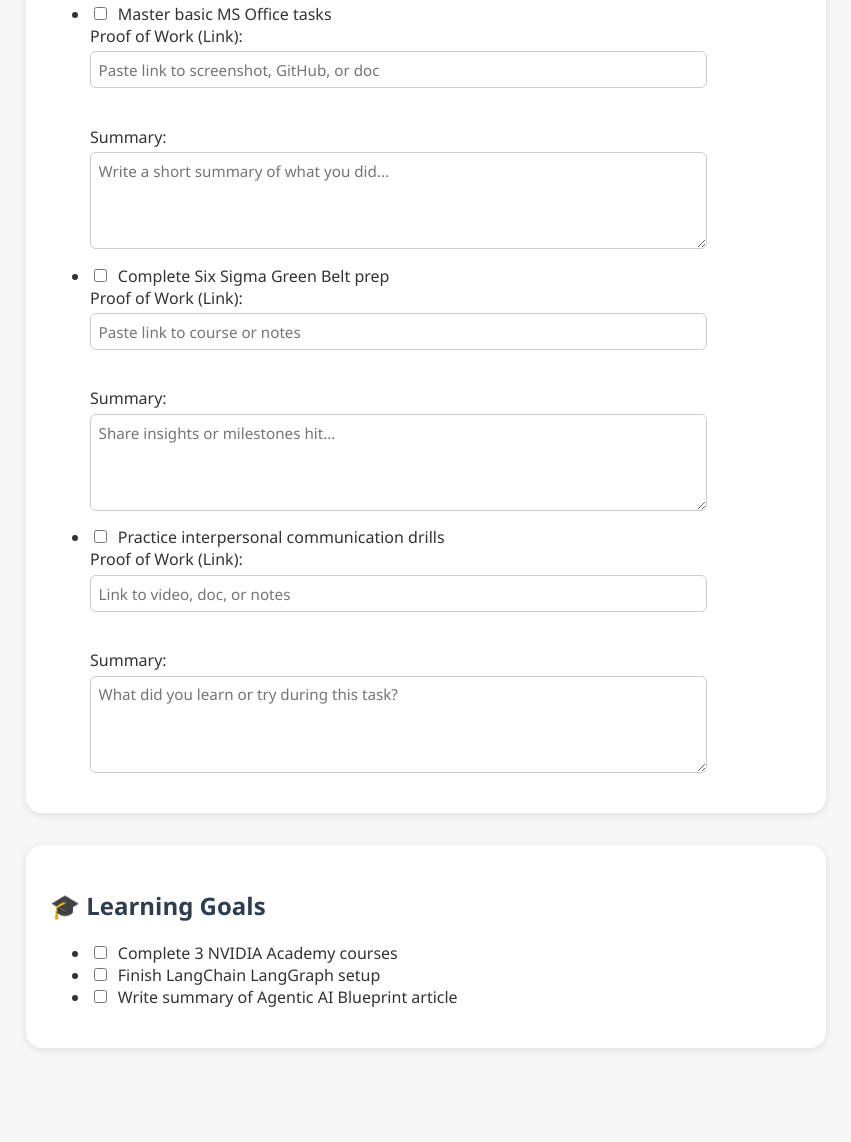
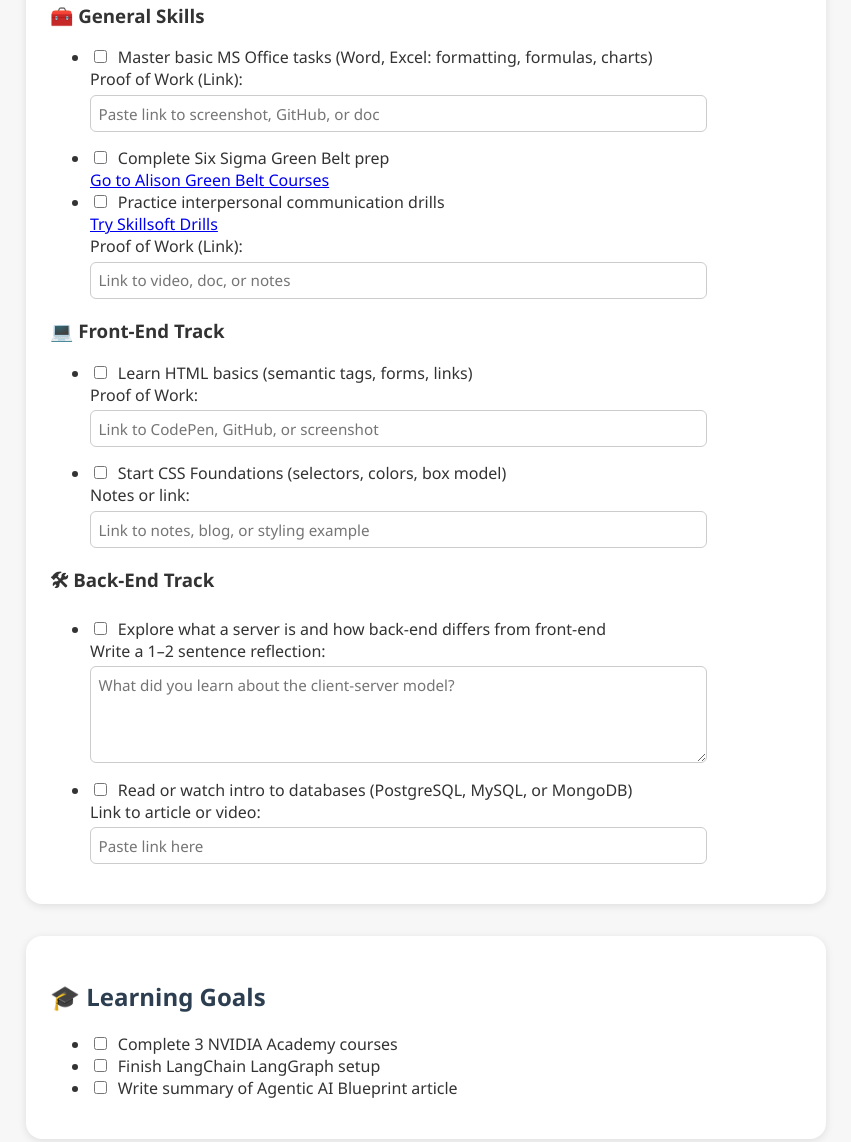
Before and after one commit to JamesOBishop10/agentic-course-checklist, a plain HTML site: page checklist.html in a window 1280 px wide. Shown: the part 212-1354 px from the top of the page, without its empty margins (214-1065 px from the left). Before the commit the page ends 1324 px from the top, so only its background shows below. Drawn offline with Linux system fonts and the light colour scheme.

Commit message:
Added Front-End and Back-End sections to Weeks 1-2

```diff
--- a/checklist.html
+++ b/checklist.html
@@ -3,7 +3,7 @@
 <head>
   <meta charset="UTF-8" />
   <meta name="viewport" content="width=device-width, initial-scale=1.0"/>
-  <title>Course Checklist with Proof</title>
+  <title>Course Checklist with Proof and Tracks</title>
   <link rel="stylesheet" href="style.css">
   <script defer src="progress.js"></script>
 </head>
@@ -12,27 +12,59 @@
   <main>
     <section class="week">
       <h2>Weeks 1–2: Foundations</h2>
+
+      <h3>🧰 General Skills</h3>
       <ul>
         <li>
-          <input type="checkbox"> Master basic MS Office tasks<br>
+          <input type="checkbox"> Master basic MS Office tasks (Word, Excel: formatting, formulas, charts)
+          <br>
           <label>Proof of Work (Link):</label>
-          <input type="url" placeholder="Paste link to screenshot, GitHub, or doc" /><br>
-          <label>Summary:</label>
-          <textarea placeholder="Write a short summary of what you did..."></textarea>
+          <input type="url" placeholder="Paste link to screenshot, GitHub, or doc" />
         </li>
         <li>
-          <input type="checkbox"> Complete Six Sigma Green Belt prep<br>
-          <label>Proof of Work (Link):</label>
-          <input type="url" placeholder="Paste link to course or notes" /><br>
-          <label>Summary:</label>
-          <textarea placeholder="Share insights or milestones hit..."></textarea>
+          <input type="checkbox"> Complete Six Sigma Green Belt prep
+          <br>
+          <a href="https://alison.com/tag/green-belt" target="_blank">Go to Alison Green Belt Courses</a>
         </li>
         <li>
-          <input type="checkbox"> Practice interpersonal communication drills<br>
+          <input type="checkbox"> Practice interpersonal communication drills
+          <br>
+          <a href="https://www.skillsoft.com/caisy" target="_blank">Try Skillsoft Drills</a>
+          <br>
           <label>Proof of Work (Link):</label>
-          <input type="url" placeholder="Link to video, doc, or notes" /><br>
-          <label>Summary:</label>
-          <textarea placeholder="What did you learn or try during this task?"></textarea>
+          <input type="url" placeholder="Link to video, doc, or notes" />
+        </li>
+      </ul>
+
+      <h3>💻 Front-End Track</h3>
+      <ul>
+        <li>
+          <input type="checkbox"> Learn HTML basics (semantic tags, forms, links)
+          <br>
+          <label>Proof of Work:</label>
+          <input type="url" placeholder="Link to CodePen, GitHub, or screenshot" />
+        </li>
+        <li>
+          <input type="checkbox"> Start CSS Foundations (selectors, colors, box model)
+          <br>
+          <label>Notes or link:</label>
+          <input type="url" placeholder="Link to notes, blog, or styling example" />
+        </li>
+      </ul>
+
+      <h3>🛠 Back-End Track</h3>
+      <ul>
+        <li>
+          <input type="checkbox"> Explore what a server is and how back-end differs from front-end
+          <br>
+          <label>Write a 1–2 sentence reflection:</label>
+          <textarea placeholder="What did you learn about the client-server model?"></textarea>
+        </li>
+        <li>
+          <input type="checkbox"> Read or watch intro to databases (PostgreSQL, MySQL, or MongoDB)
+          <br>
+          <label>Link to article or video:</label>
+          <input type="url" placeholder="Paste link here" />
         </li>
       </ul>
     </section>
```
